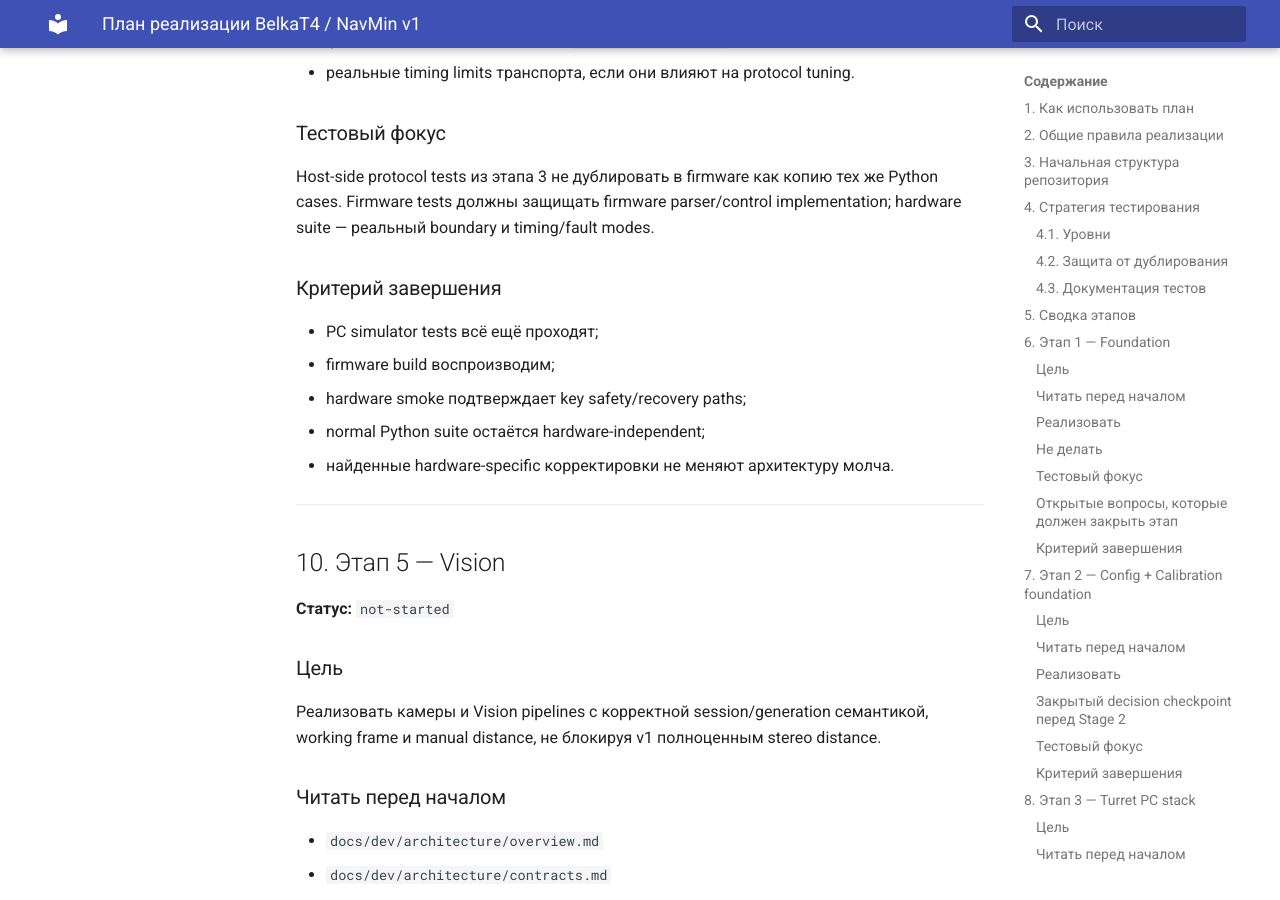
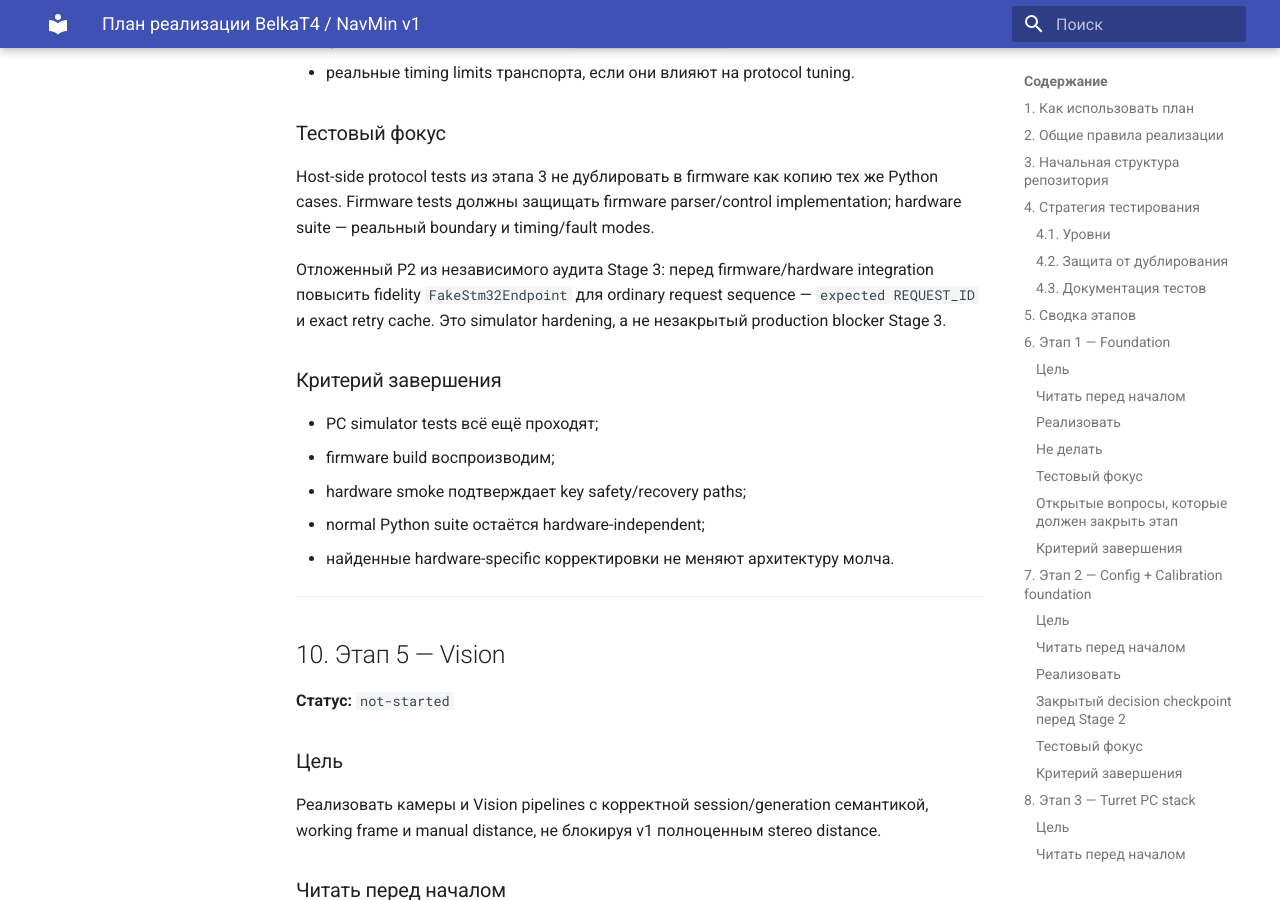
Before and after one commit to BelkaT4/navmin, an MkDocs documentation site: the page built from docs/dev/implementation-plan.md, in a window 1280 px wide and 900 px high, scrolled down 14920 px. Built offline with MkDocs 1.6.1 and Material for MkDocs 9.7.7, drawn with Linux system fonts in a browser that asks for light colours; some of the changed lines change nothing that is shown.

Commit message:
docs(plan): mark stage 3 complete

```diff
--- a/docs/dev/implementation-plan.md
+++ b/docs/dev/implementation-plan.md
@@ -266,7 +266,7 @@
 
 ## 8. Этап 3 — Turret PC stack
 
-**Статус:** `in-progress`
+**Статус:** `done`
 
 ### Цель
 
@@ -445,6 +445,8 @@
 ### Тестовый фокус
 
 Host-side protocol tests из этапа 3 не дублировать в firmware как копию тех же Python cases. Firmware tests должны защищать firmware parser/control implementation; hardware suite — реальный boundary и timing/fault modes.
+
+Отложенный P2 из независимого аудита Stage 3: перед firmware/hardware integration повысить fidelity `FakeStm32Endpoint` для ordinary request sequence — `expected REQUEST_ID` и exact retry cache. Это simulator hardening, а не незакрытый production blocker Stage 3.
 
 ### Критерий завершения
 
```
